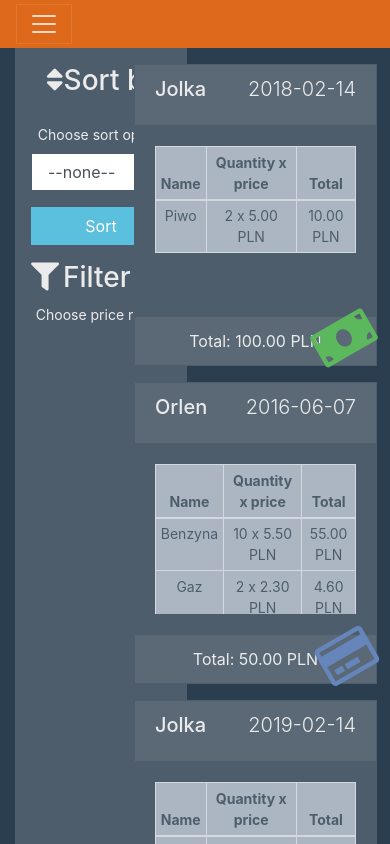
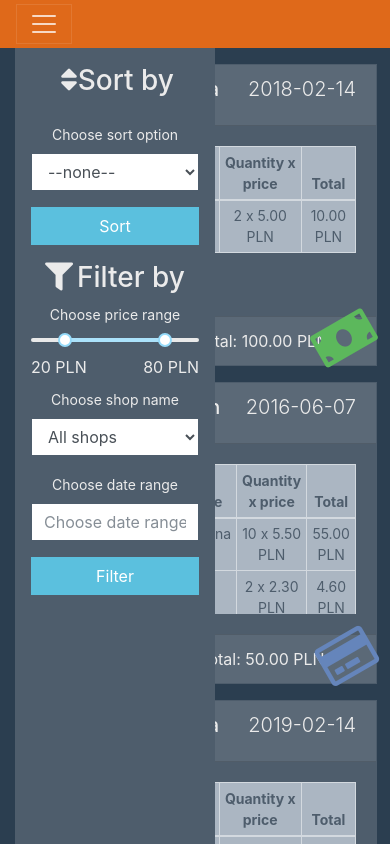
Before and after one commit to simon125/bill-tracker, a React (Create React App) app: page /bills in a window 390 px wide. Shown: the top 844 px of the page. Built offline with nearby package versions, Linux system fonts and the light colour scheme.

Commit message:
refactor Bills component done

```diff
--- a/src/components/Bills/index.js
+++ b/src/components/Bills/index.js
@@ -11,58 +11,26 @@ import './style.css'
 import 'rc-slider/assets/index.css';
 
 class Bills extends Component {
-
     state = {
         bills: this.props.bills,
-        filtredBills: this.props.bills,
-        rangeDate: '',
-        shopName: 'all',
-        rangeInputValue: [0, 0],
-        isDateWidgetOpen: false,
-    }
-    componentDidMount() {
-        this.setState((state) => {
-            return {
-                ...state, rangeInputValue: [0, this.props.maxPrice]
-            }
-        })
-    }
-    handleOnDatePickerClick = () => {
-        this.setState({
-            ...this.state,
-            isDateWidgetOpen: !this.state.isDateWidgetOpen
-        });
-    }
-    setDateRange = (date) => {
-        this.setState((state) => {
-            return {
-                ...state,
-                rangeDate: date
-            }
-        });
+        billsToDisplay: this.props.bills
     }
     setSortedBills = (sortedBills) => {
         this.setState((state) => {
             return {
-                ...state, bills: sortedBills
+                ...state, billsToDisplay: sortedBills
             }
         });
     }
-    changeShopNameFilter = (e) => {
+    setFilteredBills = (filtredBills) => {
         this.setState({
             ...this.state,
-            [e.target.name]: e.target.value
-        })
-    }
-    setFilteredBills = (filteredBills) => {
-        this.setState({
-            ...this.state,
-            bills: filteredBills
+            billsToDisplay: filtredBills
         })
     }
     render() {
-        const { bills, rangeInputValue, shopName, shopNames, isDateWidgetOpen } = this.state;
-        const { maxPrice } = this.props;
+        const { bills, billsToDisplay } = this.state;
+        const { maxPrice, shopNames } = this.props;
         return (
             <div className="container-fluid">
                 {
@@ -77,92 +45,36 @@ class Bills extends Component {
                                         Sort by
                                     </h3>
                                     <SortOptionsPanel
-                                        bills={bills}
+                                        bills={billsToDisplay}
                                         setSortedBills={this.setSortedBills}
                                     />
                                     <FilterOptionsPanel
+                                        bills={bills}
+                                        shopNames={shopNames}
+                                        maxPrice={maxPrice}
                                         setFilteredBills={this.setFilteredBills} />
-                                    {/* <h3 className="mt-3">
-                                        <i className="fas fa-filter mr-1"></i>
-                                        Filter by
-                                    </h3>
-                                    <label className="text-left" htmlFor="rangePrice">
-                                        Choose price range
-                                    </label>
-                                    <Range
-                                        id="rangePrice"
-                                        onChange={this.handleOnRangeChange}
-                                        defaultValue={[20, 80]}
-                                        value={rangeInputValue}
-                                        min={0}
-                                        max={maxPrice}
-                                    />
-                                    <span className="d-flex justify-content-between my-2">
-                                        <span>{rangeInputValue[0]} PLN</span>
-                                        <span>{rangeInputValue[1]} PLN</span>
-                                    </span>
-                                    <div className="form-group mt-2">
-                                        <label htmlFor="shopName">
-                                            Choose shop name
-                                        </label>
-                                        <select
-                                            value={shopName}
-                                            onChange={this.changeShopNameFilter}
-                                            className="form-control"
-                                            name="shopName"
-                                            id="shopName">
-                                            <option value="all">All shops</option>
-                                            {
-                                                shopNames ?
-                                                    shopNames.map(shopName => <option key={shopName} value={shopName}>{shopName}</option>)
-                                                    :
-                                                    null
-                                            }
-                                        </select>
-                                    </div>
-                                    <div className="form-group mt-2">
-                                        <label htmlFor="date-range">Choose date range</label>
-                                        <input
-                                            onClick={this.handleOnDatePickerClick}
-                                            id="date-range"
-                                            className="form-control"
-                                            placeholder="Choose date range"
-                                            onChange={() => { }}
-                                            style={{ maxWidth: '200px' }} />
-                                    </div>
-                                    <button onClick={this.handleOnFilterClick} className="btn btn-info btn-block">
-                                        Filter
-                                    </button> */}
                                 </div>
                             </div>
                             <div className="col-8 col-md-9 col-lg-10 pr-4 options-panel__conainer--col-2">
 
                                 <div className="row">
-                                    {bills.map(bill => <SingleBill key={Math.random()} bill={bill} />)}
-
+                                    {billsToDisplay ? billsToDisplay.map(bill => <SingleBill key={Math.random()} bill={bill} />) : null}
                                 </div>
-
-
                             </div>
-
                         </div>
                 }
-
             </div>
         )
     }
 }
-
 const mapStateToProps = (state) => {
     const bills = state.state.bills;
     const maxPrice = getMaxPrice(bills);
     const shopNames = getShopNames(bills);
-
     return {
         bills,
         maxPrice,
         shopNames
     }
 }
-
 export default connect(mapStateToProps, null)(Bills)
--- a/src/components/Bills/style.css
+++ b/src/components/Bills/style.css
@@ -11,19 +11,52 @@
     transition: all 0.5s;
     transform: rotate(-30deg);
 }
-
 .single-bill__card:hover  .single-bill__icon{
     transform: scale(1.1) rotate(-20deg);
 }
 .option-panel__container{
+    position: fixed;
     height: 100vh;
-    position: fixed;
+    width: 230px;
 }
 .options-panel__conainer--col-2{
     padding-left: 15px;
+    z-index: -2;
 }
-@media screen and (max-width: 1100px) and ( min-width: 992px) {
+@media screen and (max-width: 1490px) and ( min-width: 1273px) {
     .options-panel__conainer--col-2{
         padding-left: 55px;
     }
 }
+@media screen and (max-width: 1272px) and ( min-width: 992px) {
+    .options-panel__conainer--col-2{
+        padding-left: 85px;
+        padding-right: 80px;
+    }
+}
+@media screen and (max-width: 1250px) and ( min-width: 880px) {
+    .option-panel__container{
+        width: 200px;
+    }
+}
+@media screen and (max-width: 880px){
+    .option-panel__container{
+        width: 210px;
+    }
+    .options-panel__conainer--col-2{
+        padding-left: 68px;
+    }
+}
+@media screen and (max-width: 767px){
+    .option-panel__container{
+        width: 230px;
+    }
+    .options-panel__conainer--col-2{
+        padding-left: 28px;
+    }
+}
+@media screen and (max-width: 686px){
+    .option-panel__container{
+        width: 200px;
+    }
+}
--- a/src/components/DateWidget/style.css
+++ b/src/components/DateWidget/style.css
@@ -1,6 +1,6 @@
 .date-widget__container{
     background-color: rgba(0,0,0,0.7);
-    z-index: 100000;
+    z-index: 9000;
     position: fixed;
     top: 0;
     left: 0;
--- a/src/components/FilterOptionsPanel/index.js
+++ b/src/components/FilterOptionsPanel/index.js
@@ -1,76 +1,63 @@
 import React, { useState } from 'react';
 import { Range } from 'rc-slider';
-import { filterByDate, filterByPrice, filterByShopName } from '../../logic';
+import { getBillsFiltredByDate, getBillsFiltredByPrice, getBillsFiltredByShopName } from '../../logic';
 import DateWidget from '../DateWidget';
 
-export default function index({ setFilteredBills }) {
+export default function index({ setFilteredBills, bills, shopNames, maxPrice }) {
 
-    const [shopName, setShopName] = useState('none');
-    const [rangeInputValue, setRangePrice] = useState();
-    const [rangeDate, setRangeDate] = useState();
-    const [isDateWidgetOpen, toggleDateWidget] = useState();
+    const [shopName, setShopName] = useState('all');
+    const [rangeInputValue, setRangePrice] = useState([20, 80]);
+    const [rangeDate, setDateRange] = useState('');
+    const [isDateWidgetOpen, toggleDateWidget] = useState(false);
 
     const handleOnRangeChange = (value) => {
-        setRangePrice(value);
-        // this.setState({ ...this.state, rangeInputValue: value })
+        setRangePrice([...value]);
     }
-
-    // const handleSortClick = (bills) => {
-    //     const sortedBills = sortBills(bills, sortTrend)[sortBy]();
-    //     setSortedBills(sortedBills);
-    //     setSrotTrend(!sortTrend);
-    // }
-    // const handleOnChange = e => {
-    //     setSortOption(e.target.value);
-    //     setSrotTrend(null);
-    // }
-
     const handleOnFilterClick = () => {
-        const { rangeDate, rangeInputValue, shopName } = this.state;
-        const { bills } = this.props;
-        let filteredBills = filterByPrice(bills, rangeInputValue);
+        let filteredBills = getBillsFiltredByPrice(bills, rangeInputValue);
 
         if (shopName !== 'all') {
-            filteredBills = filterByShopName(filteredBills, shopName)
+            filteredBills = getBillsFiltredByShopName(filteredBills, shopName)
         }
         if (rangeDate.trim() !== '') {
-            filteredBills = filterByDate(filteredBills, rangeDate);
+            filteredBills = getBillsFiltredByDate(filteredBills, rangeDate);
         }
         setFilteredBills(filteredBills);
     }
-
-    const getMaxPrice = () => {
-        return 100;
+    const handleOnChange = (e) => {
+        setShopName(e.target.value);
     }
-
+    const handleOnDatePickerClick = e => {
+        toggleDateWidget(!isDateWidgetOpen);
+    }
     return (
         <div>
             <h3 className="mt-3">
                 <i className="fas fa-filter mr-1"></i>
                 Filter by
-                                    </h3>
+            </h3>
             <label className="text-left" htmlFor="rangePrice">
                 Choose price range
-                                    </label>
-            {/* <Range
+            </label>
+            <Range
                 id="rangePrice"
                 onChange={handleOnRangeChange}
                 defaultValue={[20, 80]}
                 value={rangeInputValue}
                 min={0}
-                max={getMaxPrice}// do wyliczenia
-            /> */}
-            {/* <span className="d-flex justify-content-between my-2">
+                max={maxPrice}
+            />
+            <span className="d-flex justify-content-between my-2">
                 <span>{rangeInputValue[0]} PLN</span>
                 <span>{rangeInputValue[1]} PLN</span>
-            </span> */}
-            {/* <div className="form-group mt-2">
+            </span>
+            <div className="form-group mt-2">
                 <label htmlFor="shopName">
                     Choose shop name
-                                        </label>
+                </label>
                 <select
                     value={shopName}
-                    onChange={this.changeShopNameFilter}
+                    onChange={handleOnChange}
                     className="form-control"
                     name="shopName"
                     id="shopName">
@@ -86,24 +73,23 @@ export default function index({ setFilteredBills }) {
             <div className="form-group mt-2">
                 <label htmlFor="date-range">Choose date range</label>
                 <input
-                    onClick={this.handleOnDatePickerClick}
+                    onClick={handleOnDatePickerClick}
                     id="date-range"
                     className="form-control"
                     placeholder="Choose date range"
                     onChange={() => { }}
+                    defaultValue={rangeDate}
                     style={{ maxWidth: '200px' }} />
             </div>
             <button onClick={handleOnFilterClick} className="btn btn-info btn-block">
                 Filter
-                                    </button> */}
-            {/*
+            </button>
             <section className={isDateWidgetOpen ? "" : "d-none"}>
                 <DateWidget
-                    setDateRange={this.setDateRange}
-                    onCloseClick={this.handleOnDatePickerClick}
+                    setDateRange={(dateRange) => setDateRange(dateRange)}
+                    onCloseClick={handleOnDatePickerClick}
                 />
-            </section> */}
-
+            </section>
         </div>
     )
 }
--- a/src/components/SingleBill/style.css
+++ b/src/components/SingleBill/style.css
@@ -2,10 +2,11 @@
     color: #6585bb;
 }
 .single-bill__card{
+    z-index: -2;
     position: relative;
 }
 .single-bill__icon{
-    z-index: 1  ;
+    z-index: 2 ;
     position: absolute;
     bottom: 1%;
     right: 1%;
--- a/src/logic.js
+++ b/src/logic.js
@@ -37,7 +37,7 @@ export const sortBills = (bills, trend) => ({
     }
 })
 
-export const filterByPrice = (bills, rangeInputValue) => {
+export const getBillsFiltredByPrice = (bills, rangeInputValue) => {
     const filtredBills = bills.filter((bill) => {
         if (bill.price >= rangeInputValue[0] && bill.price <= rangeInputValue[1]) {
             return true
@@ -47,11 +47,11 @@ export const filterByPrice = (bills, rangeInputValue) => {
     return filtredBills;
 }
 
-export const filterByShopName = (bills, shopName) => {
+export const getBillsFiltredByShopName = (bills, shopName) => {
     const filtredBills = bills.filter((bill) => bill.nameShop.toLowerCase() === shopName.toLowerCase());
     return filtredBills;
 }
-export const filterByDate = (bills, rangeDate) => {
+export const getBillsFiltredByDate = (bills, rangeDate) => {
     const startDate = rangeDate.split('-')[0].trim();
     const endDate = rangeDate.split('-')[1].trim();
     const filteredBills = bills.filter((bill) => {
--- a/src/store.js
+++ b/src/store.js
@@ -1,4 +1,4 @@
-import { createStore, applyMiddleware, compose, combineReducers } from 'redux'
+import { createStore, /*applyMiddleware, */ compose, combineReducers } from 'redux'
 
 import dataReducer from './reducers/dataReducer'
 
```
Also changed, not shown: src/components/DateWidget/index.js (+13 -14 lines).
